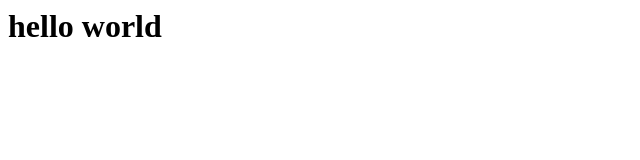
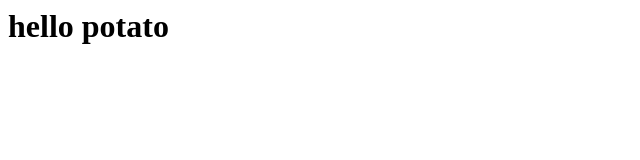
Before and after one commit to Sarah-Hao/Potato, a plain HTML site: page index.html in a window 1280 px wide. Shown: the full height of the page, 0-640 px from the left. Drawn offline with Linux system fonts and the light colour scheme.

Commit message:
Update index.html

```diff
--- a/index.html
+++ b/index.html
@@ -1 +1 @@
-<h1> hello world </h1>
+<h1> hello potato </h1>
```
